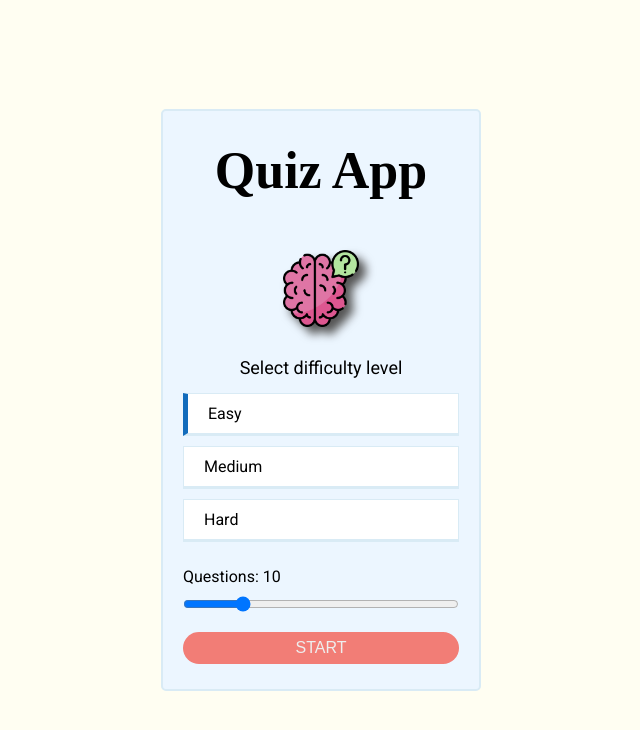
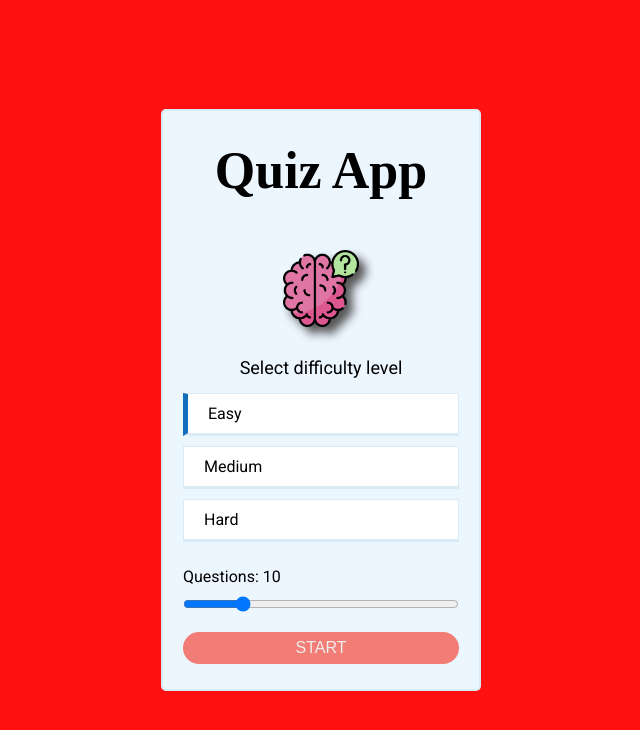
Before and after one commit to maciejfec2i/quiz-app, a React (Vite) app: page / in a window 1280 px wide. Shown: the top 730 px of the page, without its empty margins (319-959 px from the left). Built offline with nearby package versions, Linux system fonts and the light colour scheme; a web font is replaced by a local one.

Commit message:
feat: update bg colour

```diff
--- a/src/App.css
+++ b/src/App.css
@@ -11,7 +11,8 @@ html {
 }
 
 body {
-  background: #fffef2;
+  /* background: #fffef2; */
+  background: #ff1111;
   font-size: 1.6rem;
   font-family: "Roboto", sans-serif;
 }
```
